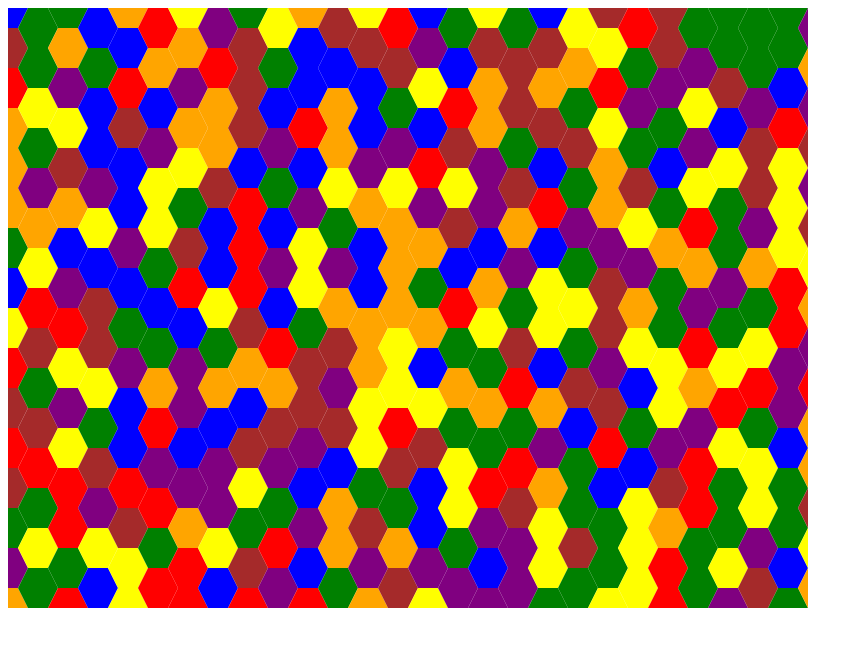
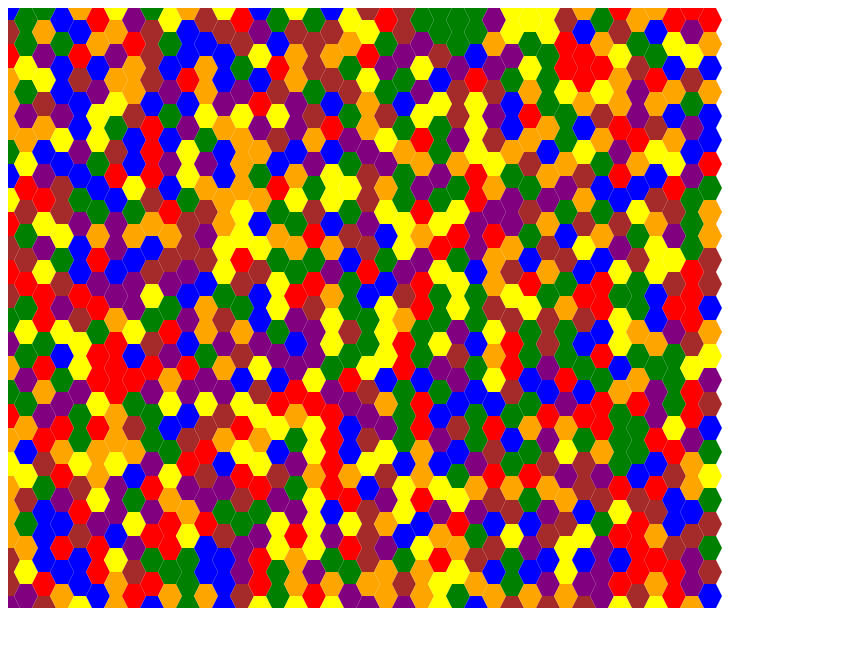
Before and after one commit to jaz303/scrap, a plain HTML site: page gamedev/hexworld/index.htm in a window 1280 px wide. Shown: the whole page, without its empty margins (0-863 px from the left). Drawn offline with Linux system fonts and the light colour scheme.

Commit message:
customisable sizes

```diff
--- a/gamedev/hexworld/index.htm
+++ b/gamedev/hexworld/index.htm
@@ -7,6 +7,15 @@
       var map, canvas, ctx;
       var mapWidth = 40;
       var mapHeight = 40;
+
+      var HEX_HEIGHT = 24;
+      var HEX_WIDTH = 24
+      var HEX_SLOPE = 6;
+
+      var HEX_HALF_HEIGHT = HEX_HEIGHT / 2;
+      var HEX_HALF_WIDTH = HEX_WIDTH / 2;
+      var HEX_BOX_HALF_WIDTH = (HEX_WIDTH - (2 * HEX_SLOPE)) / 2;
+      var HEX_X_INC = HEX_WIDTH - HEX_SLOPE;
 
       var COLORS = [
         'orange',
@@ -37,21 +46,21 @@
 
         var currX = x;
         for (var i = 0; i < mapWidth; ++i) {
-          var currY = y - (i & 1) ? 20 : 0;
+          var currY = y - (i & 1) ? HEX_HALF_HEIGHT : 0;
           for (var j = 0; j < mapHeight; ++j) {
             ctx.fillStyle = COLORS[map[j * mapWidth + i]];
             ctx.beginPath();
-            ctx.moveTo(currX - 10, currY - 20);
-            ctx.lineTo(currX + 10, currY - 20);
-            ctx.lineTo(currX + 20, currY);
-            ctx.lineTo(currX + 10, currY + 20);
-            ctx.lineTo(currX - 10, currY + 20);
-            ctx.lineTo(currX - 20, currY);
-            ctx.lineTo(currX - 10, currY - 20);
+            ctx.moveTo(currX - HEX_BOX_HALF_WIDTH, currY - HEX_HALF_HEIGHT);
+            ctx.lineTo(currX + HEX_BOX_HALF_WIDTH, currY - HEX_HALF_HEIGHT);
+            ctx.lineTo(currX + HEX_HALF_WIDTH, currY);
+            ctx.lineTo(currX + HEX_BOX_HALF_WIDTH, currY + HEX_HALF_HEIGHT);
+            ctx.lineTo(currX - HEX_BOX_HALF_WIDTH, currY + HEX_HALF_HEIGHT);
+            ctx.lineTo(currX - HEX_HALF_WIDTH, currY);
+            ctx.lineTo(currX - HEX_BOX_HALF_WIDTH, currY - HEX_HALF_HEIGHT);
             ctx.fill();
-            currY += 40;
+            currY += HEX_HEIGHT;
           }
-          currX += 30;
+          currX += HEX_X_INC;
         }
       }
     </script>
```
